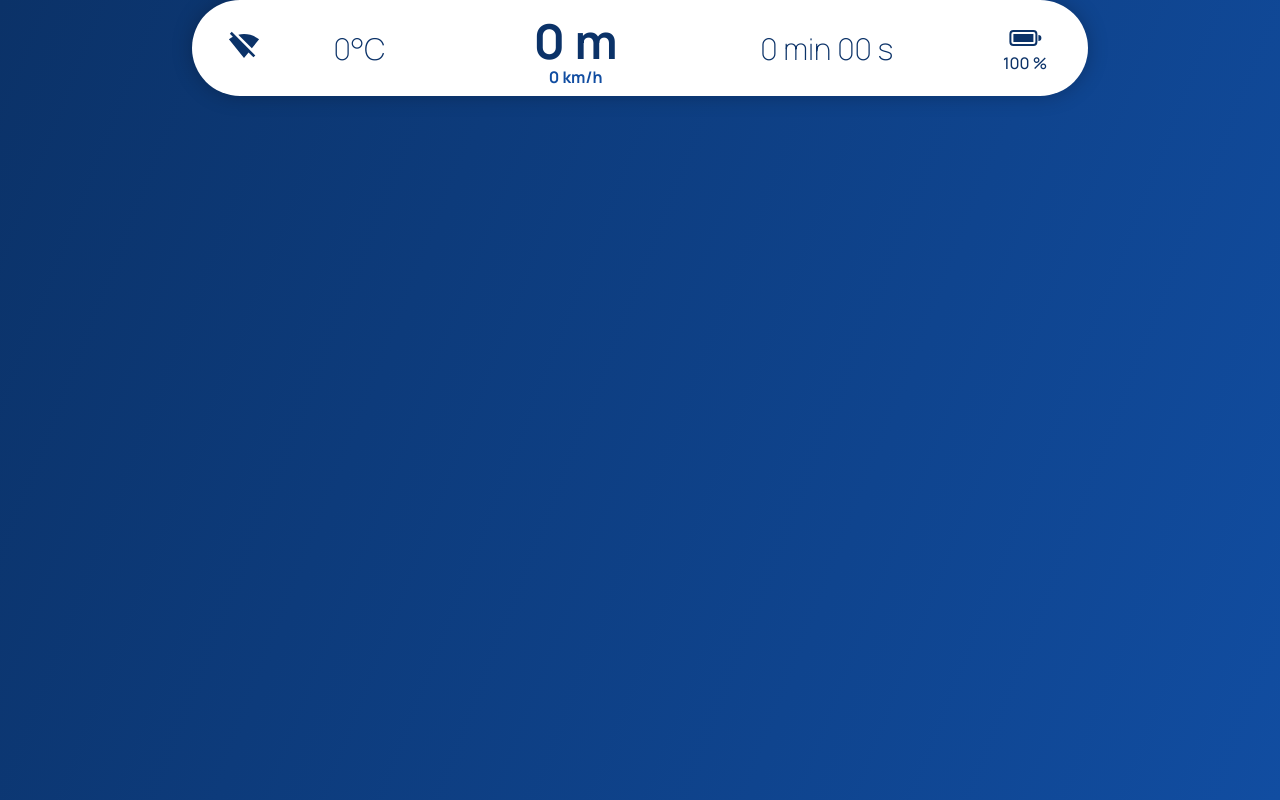
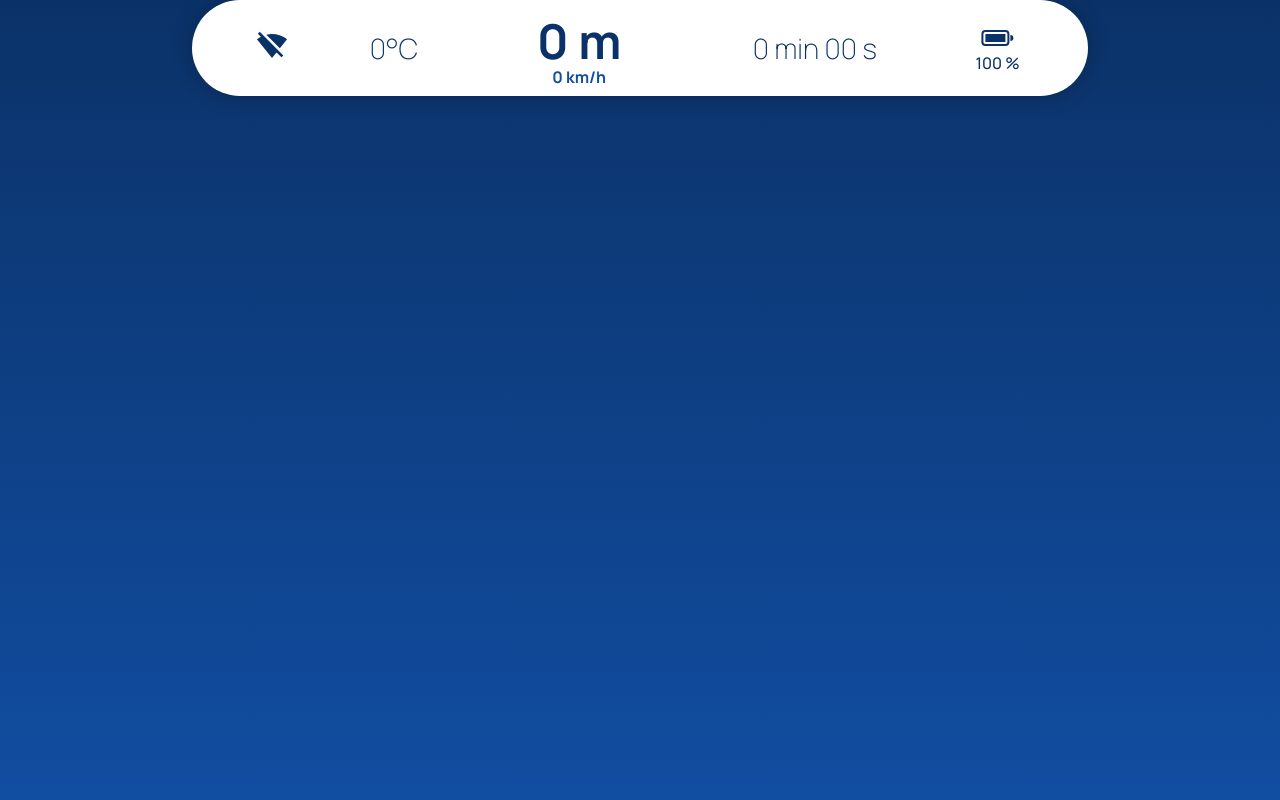
Before and after one commit to ianlcz/droneControl, a React (Vite) app in the folder frontend/: page / in a window 1280 px wide. Built offline with nearby package versions, Linux system fonts and the light colour scheme.

Commit message:
Update Battery component

```diff
--- a/frontend/src/App.js
+++ b/frontend/src/App.js
@@ -11,7 +11,7 @@ const AppStyled = createGlobalStyle`
     margin: 0;
     padding: 0;
     min-height: 100%;
-    background: linear-gradient(111.34deg, #0b3268 0%, #114da1 100%) no-repeat fixed;
+    background: linear-gradient(0deg, #114da1 0%, #0b3268 100%) no-repeat fixed;
   }
 `;
 
--- a/frontend/src/components/Panel/Battery.js
+++ b/frontend/src/components/Panel/Battery.js
@@ -1,9 +1,19 @@
-import React from "react";
-import { BsBatteryFull } from "react-icons/bs";
+import React, { useState } from "react";
+import { BsBattery, BsBatteryFull, BsBatteryHalf } from "react-icons/bs";
 import styled from "styled-components";
 
 const BatteryStyled = styled.li`
   width: 3.3em;
+  color: ${(props) =>
+    props.level <= 20 && props.level >= 10
+      ? "#685e0b"
+      : props.level < 10
+      ? "#680b32"
+      : null};
+  svg {
+    width: 100%;
+    font-size: 2em;
+  }
   ul {
     margin-top: -0.4em;
     padding: 0;
@@ -16,18 +26,22 @@ const BatteryStyled = styled.li`
   }
 `;
 
-const BatteryIcon = styled(BsBatteryFull)`
-  width: 100%;
-  font-size: 2em;
-`;
-
-const Battery = () => (
-  <BatteryStyled title="Niveau de la batterie">
-    <BatteryIcon />
-    <ul>
-      <li>100 %</li>
-    </ul>
-  </BatteryStyled>
-);
+const Battery = () => {
+  const levelBattery = 100;
+  return (
+    <BatteryStyled title="Niveau de la batterie" level={levelBattery}>
+      {levelBattery <= 50 && levelBattery > 5 ? (
+        <BsBatteryHalf />
+      ) : levelBattery <= 5 ? (
+        <BsBattery />
+      ) : (
+        <BsBatteryFull />
+      )}
+      <ul>
+        <li>{levelBattery} %</li>
+      </ul>
+    </BatteryStyled>
+  );
+};
 
 export default Battery;
--- a/frontend/src/components/Panel/FlightDuration.js
+++ b/frontend/src/components/Panel/FlightDuration.js
@@ -3,7 +3,7 @@ import styled from "styled-components";
 
 const FlightDurationStyled = styled.li`
   width: 6.6em;
-  font-size: 30px;
+  font-size: 28px;
   font-weight: 300;
   text-align: center;
 `;
--- a/frontend/src/components/Panel/Panel.js
+++ b/frontend/src/components/Panel/Panel.js
@@ -18,7 +18,7 @@ const PanelStyled = styled.ul`
   border-radius: 10em;
   list-style: none;
   align-items: center;
-  justify-content: space-around;
+  justify-content: space-evenly;
   font-family: "Manrope";
 `;
 
--- a/frontend/src/components/Panel/Temperature.js
+++ b/frontend/src/components/Panel/Temperature.js
@@ -3,8 +3,9 @@ import styled from "styled-components";
 
 const TemperatureStyled = styled.li`
   width: 3em;
-  font-size: 30px;
+  font-size: 28px;
   font-weight: 300;
+  text-align: center;
 `;
 
 const Temperature = () => (
```
